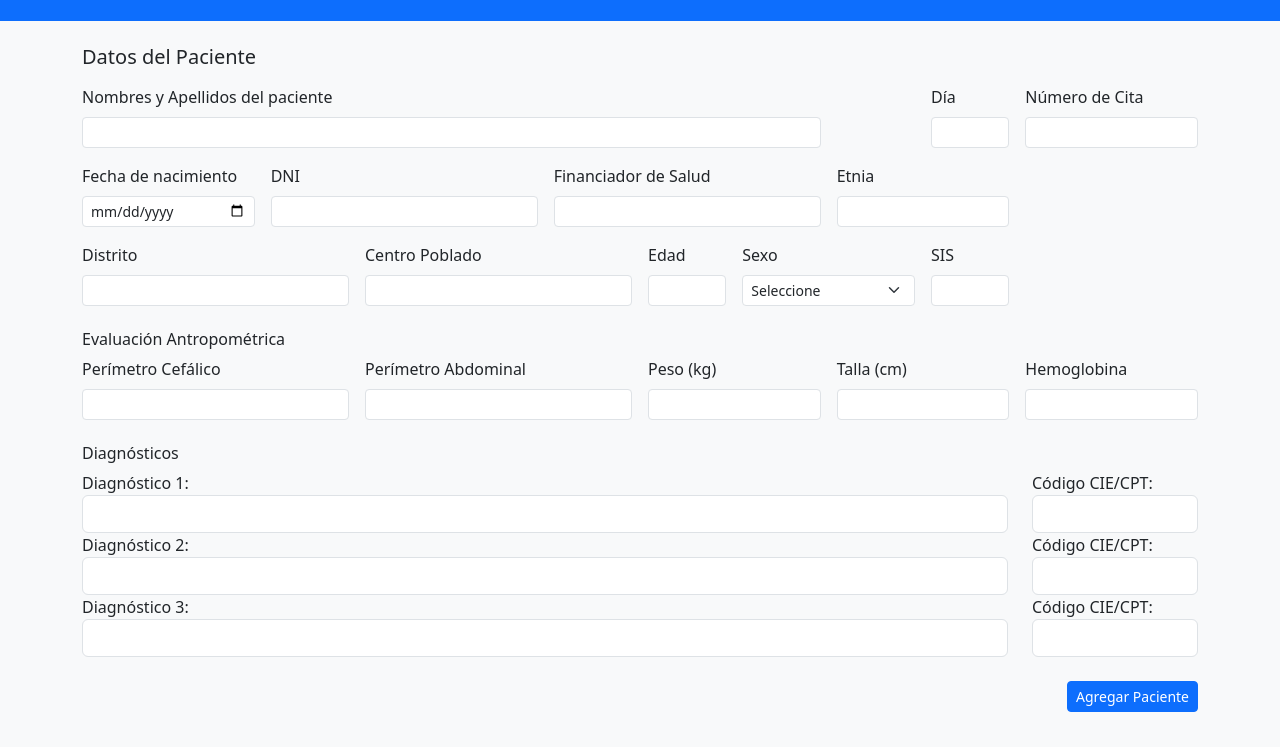
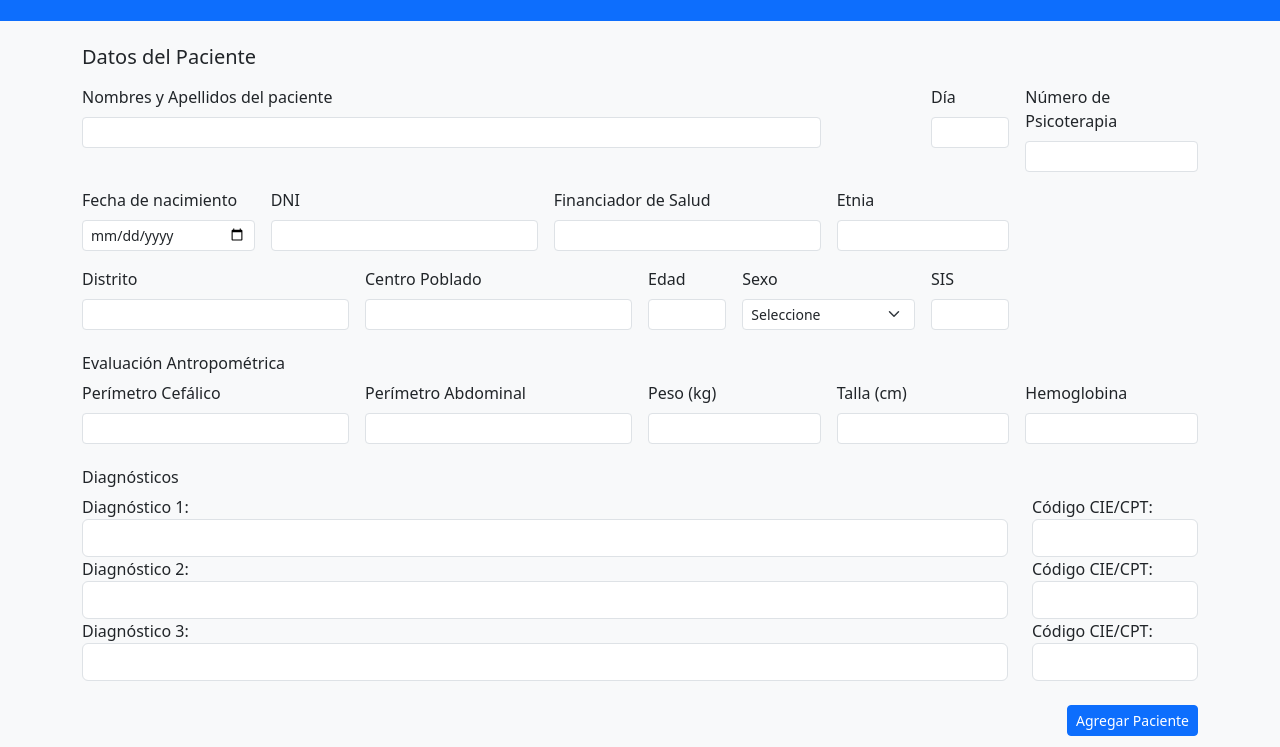
Before and after one commit to juanjonav/plantillas-excel, a plain HTML site: page index.html in a window 1280 px wide. Shown: the part 53-800 px from the top of the page. Drawn offline with nearby package versions, Linux system fonts and the light colour scheme.

Commit message:
Update index.html
psicoterapia cita

```diff
--- a/index.html
+++ b/index.html
@@ -33,7 +33,7 @@
 
         <!-- numero de cita -->
         <div class="col-md-2">
-          <label for="numeroCita" class="form-label">Número de Cita</label>
+          <label for="numeroCita" class="form-label">Número de Psicoterapia</label>
           <input type="text" id="numeroCita" class="form-control form-control-sm" name="numeroCita" placeholder="">
         </div>
 
```
